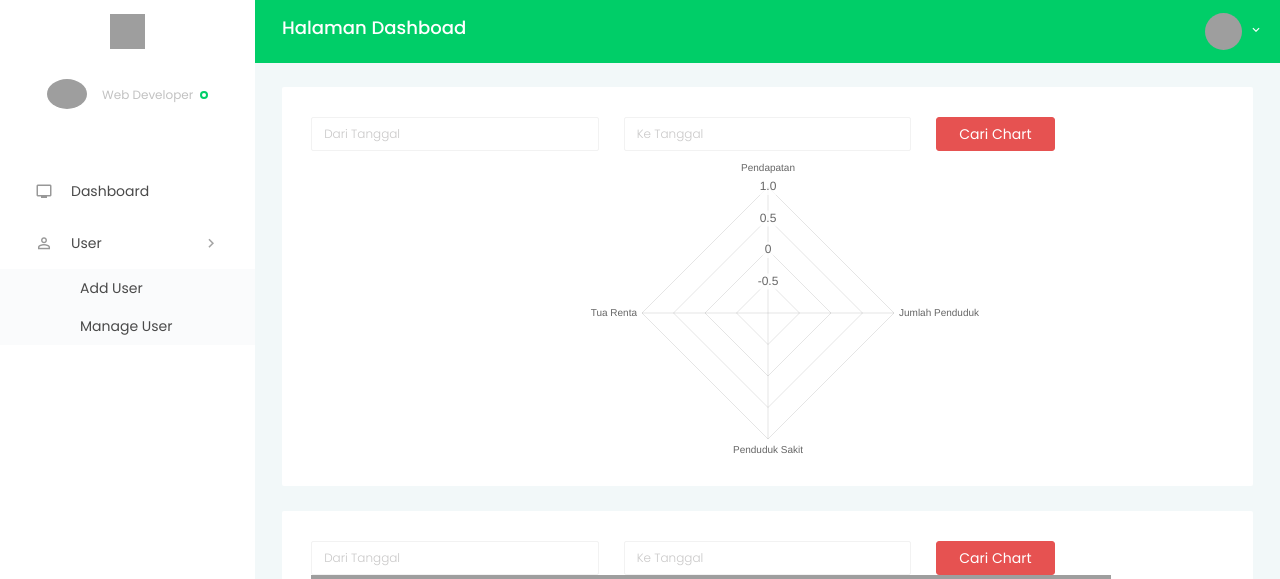
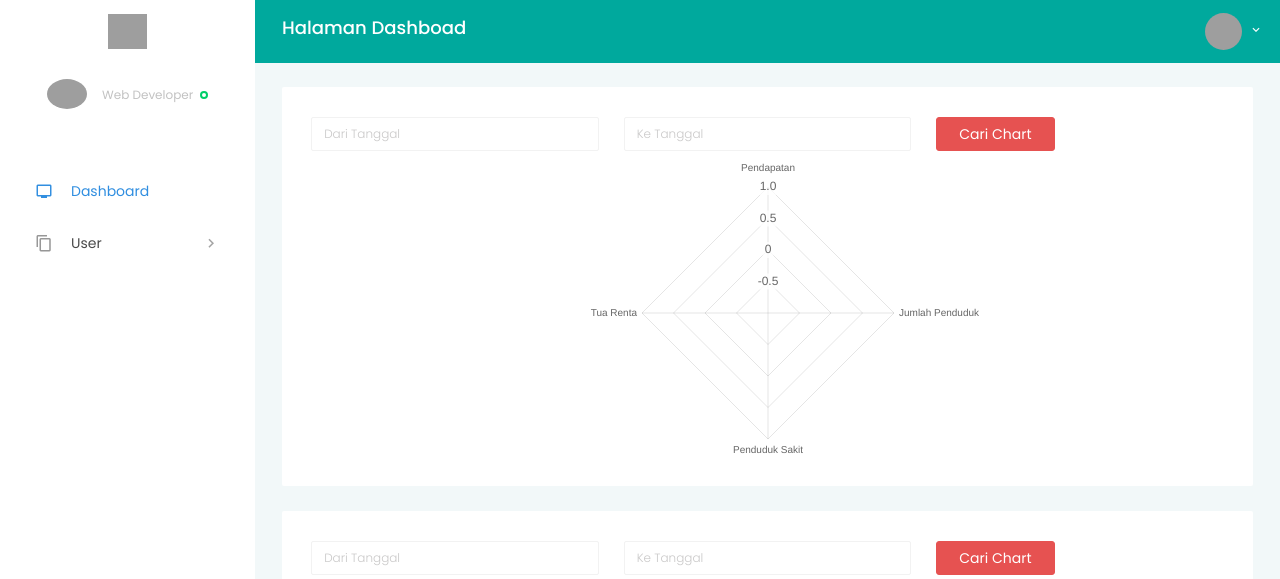
Before and after one commit to rizki130198/dasawisma, a CodeIgniter app: page /database/main/dashboard in a window 1280 px wide. Shown: the top 579 px of the page. Run offline with CodeIgniter, Linux system fonts and the light colour scheme; data that the repository does not hold is empty; some libraries are stand-ins or nearby versions; grey boxes are pictures that could not be loaded.

Commit message:
ubah warna nav, ubah logo

```diff
--- a/application/config/database.php
+++ b/application/config/database.php
@@ -76,9 +76,9 @@ $query_builder = TRUE;
 $db['default'] = array(
 	'dsn'	=> '',
 	'hostname' => 'localhost',
-	'username' => 'u4920831_pkkuser',
-	'password' => '3hwTLQD(awk(',
-	'database' => 'u4920831_pkk',
+	'username' => 'root',
+	'password' => '',
+	'database' => 'pkk',
 	'dbdriver' => 'mysqli',
 	'dbprefix' => '',
 	'pconnect' => FALSE,
--- a/application/controllers/Main.php
+++ b/application/controllers/Main.php
@@ -24,7 +24,7 @@ class Main extends CI_Controller
 		$data['title'] = "Halaman Pengguna - PKK";
 		$data['menu'] = "Halaman Pengguna";
 		$data['user'] = $this->M_back->getUser();
-		$this->load->view('include/head',$data);
+		$this->load->view('include/head');
 		$this->load->view('back/user/user',$data);
 		$this->load->view('include/foot');
 	}
--- a/application/views/back/dashboard.php
+++ b/application/views/back/dashboard.php
@@ -40,7 +40,7 @@
             <div class="card">
               <div class="card-body">
                 <form action="javascript:void(0);" id="chartline" method="POST">
-                    <div class="row">
+                  <div class="row" style="margin-bottom: 20px;">
                     <div class="col-lg-4">
                       <div class="input-group">
                         <input type="text" id="awallinechart" autocomplete="off" class="form-control" name="awal" placeholder="Dari Tanggal">
@@ -56,7 +56,7 @@
                     </div>
                   </div>
                 </form>
-                  <div class="line" id="line_top_x" style="width: 800px; height: 500px;"></div>
+                <div class="line" id="line_top_x" style="width: 100%;height: 400px;"></div>
                 <div class="baru"></div>
               </div>
             </div>
@@ -67,7 +67,7 @@
             <div class="card">
               <div class="card-body">
                 <form action="javascript:void(0);" id="chartcolum" method="POST">
-                    <div class="row">
+                  <div class="row" style="margin-bottom: 20px;">
                    <div class="col-lg-4">
                     <div class="input-group">
                       <input type="text" id="awalcolomchart" autocomplete="off" class="form-control" name="awal" placeholder="Dari Tanggal">
@@ -83,7 +83,7 @@
                   </div>
                 </div>
               </form>
-                  <div class="colom" id="columnchart_material" style="width: 800px; height: 500px;"></div>
+              <div class="colom" id="columnchart_material" style="width: 100%;height: 400px;"></div>
               <div class="barucolom"></div>
             </div>
           </div>
@@ -94,7 +94,7 @@
           <div class="card">
             <div class="card-body">
               <form action="javascript:void(0);" id="chartpyramid" method="POST">
-                    <div class="row">
+                <div class="row" style="margin-bottom: 20px;">
                  <div class="col-lg-4">
                   <div class="input-group">
                     <input type="text" id="awalpyramidchart" autocomplete="off" class="form-control" name="awal" placeholder="Dari Tanggal">
--- a/application/views/include/foot.php
+++ b/application/views/include/foot.php
@@ -2,6 +2,8 @@
 <script type="text/javascript" src="https://www.gstatic.com/charts/loader.js"></script>
 <script type="text/javascript" src="<?php echo base_url('assets/js/vendor.bundle.base.js'); ?>"></script>
 <script type="text/javascript" src="<?php echo base_url('assets/js/vendor.bundle.addons.js'); ?>"></script>
+<script type="text/javascript" src="<?php echo base_url('assets/js/off-canvas.js'); ?>"></script>
+<script type="text/javascript" src="<?php echo base_url('assets/js/misc.js'); ?>"></script>
 <script type="text/javascript" src="<?php echo base_url('assets/js/dashboard.js'); ?>"></script>
 <script src="https://cdn.datatables.net/1.10.16/js/jquery.dataTables.min.js"></script>
 <script src="https://cdn.datatables.net/1.10.16/js/dataTables.bootstrap4.min.js"></script>
--- a/application/views/include/head.php
+++ b/application/views/include/head.php
@@ -11,5 +11,8 @@
     <link rel="stylesheet" type="text/css" href="<?php echo base_url('assets/css/vendor.bundle.addons.css'); ?>">
     <link rel="stylesheet" type="text/css" href="<?php echo base_url('assets/css/vendor.bundle.base.css'); ?>">
     <link rel="stylesheet" type="text/css" href="<?php echo base_url('assets/css/style.css'); ?>">
+    <link rel="stylesheet" type="text/css" href="<?php echo base_url('assets/css/style1.css'); ?>">
+    <link rel="stylesheet" href="//code.jquery.com/ui/1.12.1/themes/base/jquery-ui.css">
+    <!-- <link rel="stylesheet" href="/resources/demos/style.css"> -->
     <link rel="stylesheet" href="https://use.fontawesome.com/releases/v5.1.1/css/all.css" integrity="sha384-O8whS3fhG2OnA5Kas0Y9l3cfpmYjapjI0E4theH4iuMD+pLhbf6JI0jIMfYcK3yZ" crossorigin="anonymous">
 </head>
--- a/application/views/include/menu-top.php
+++ b/application/views/include/menu-top.php
@@ -1,10 +1,10 @@
-<nav class="navbar default-layout col-lg-12 col-12 p-0 fixed-top d-flex flex-row" style="background: #00ce68;">
+<nav class="navbar default-layout col-lg-12 col-12 p-0 fixed-top d-flex flex-row" style="background:#00a99d;">
   <div class="text-center navbar-brand-wrapper d-flex align-items-top justify-content-center">
     <a class="navbar-brand brand-logo" href="index.html">
-      <img src="https://pantauair.com/public/img/logo.png" alt="logo" style="width: 75%;height: 35px;" />
+      <img src="https://pkk-dki.org/web/sites/default/files/logo-web.png" alt="logo" style="width: 85%;height: 35px;" />
     </a>
     <a class="navbar-brand brand-logo-mini" href="index.html">
-      <img src="https://pantauair.com/public/img/logo.png" alt="logo" />
+      <img src="<?php echo base_url('assets/images/logo-pemprov-dki-jakarta.jpg'); ?>" alt="logo" style="width: 80%;height: 100%;"/>
     </a>
   </div>
   <div class="navbar-menu-wrapper d-flex align-items-center">
--- a/application/views/include/sidenav.php
+++ b/application/views/include/sidenav.php
@@ -25,18 +25,18 @@
       </div>
     </li>
     <li class="nav-item">
-      <a class="nav-link" href="<?php echo site_url('main/dashboard'); ?>">
+      <a class="nav-link" data-toggle="collapse" href="<?php echo site_url('main/dashboard'); ?>">
         <i class="menu-icon mdi mdi-television"></i>
         <span class="menu-title">Dashboard</span>
       </a>
     </li>
     <li class="nav-item">
       <a class="nav-link" data-toggle="collapse" href="#user" aria-expanded="false" aria-controls="user">
-        <i class="menu-icon mdi mdi-account-outline"></i>
+        <i class="menu-icon mdi mdi-content-copy"></i>
         <span class="menu-title">User</span>
         <i class="menu-arrow"></i>
       </a>
-      <div class="collapse show" id="user">
+      <div class="collapse" id="user">
         <ul class="nav flex-column sub-menu">
           <li class="nav-item">
             <a class="nav-link" href="<?php echo site_url('main/addUser'); ?>">Add User</a>
```
Lines whose indentation alone changed are shown as unchanged.
